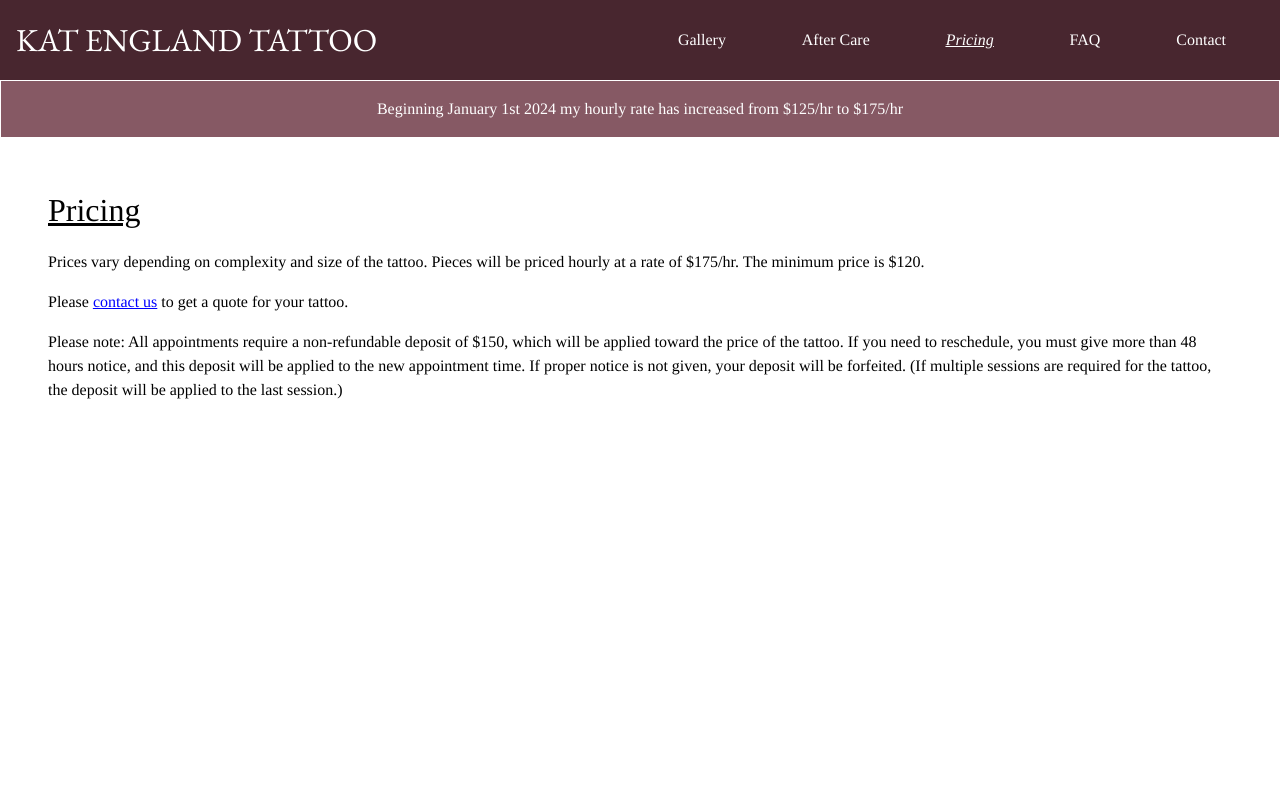
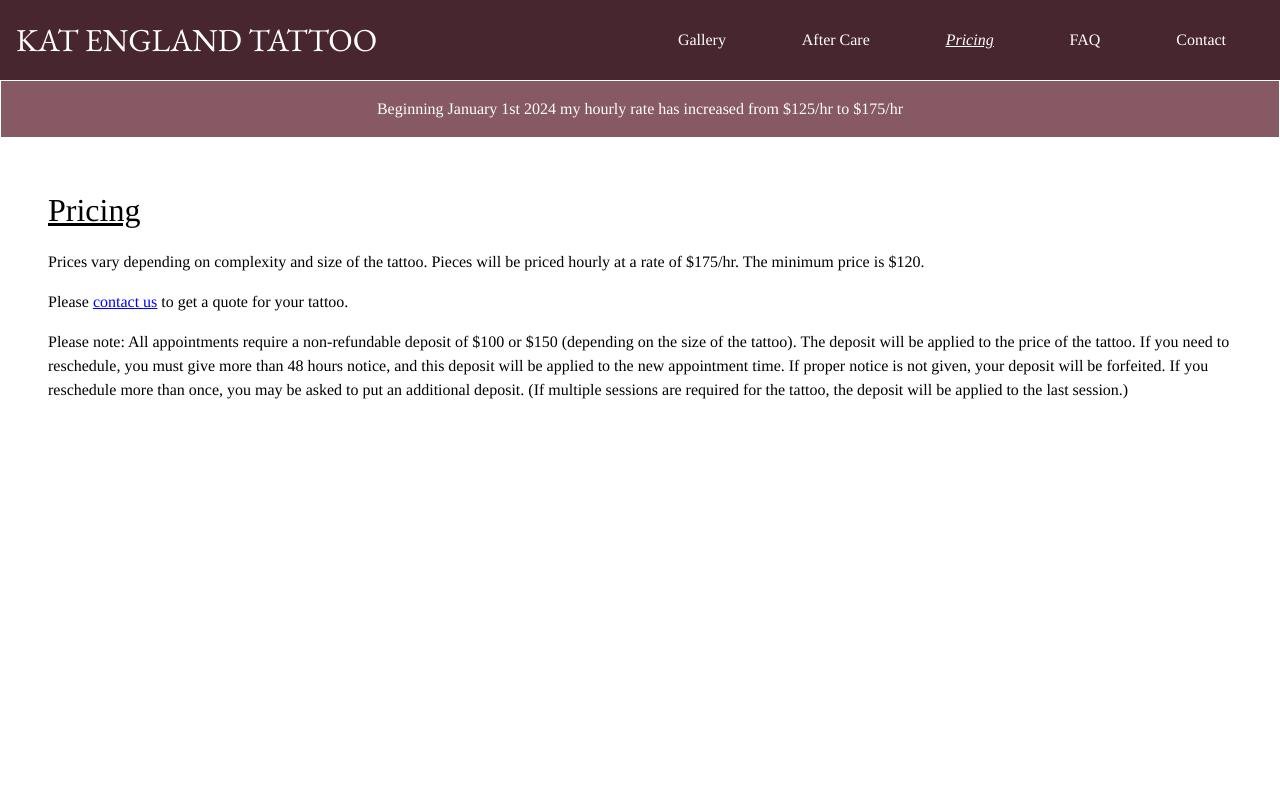
Before and after one commit to llamashock/kat-tattoo, a Next.js app: page /pricing in a window 1280 px wide. Shown: the top 800 px of the page. Built offline with nearby package versions, Linux system fonts and the light colour scheme.

Commit message:
Update pricing details

```diff
--- a/src/pages/pricing.tsx
+++ b/src/pages/pricing.tsx
@@ -18,11 +18,13 @@ const pricing = () => (
       {' to get a quote for your tattoo.'}
     </p>
     <p className={styles.p}>
-      Please note: All appointments require a non-refundable deposit of $150,
-      which will be applied toward the price of the tattoo.
+      Please note: All appointments require a non-refundable deposit of $100 or $150
+      (depending on the size of the tattoo).
+      The deposit will be applied to the price of the tattoo.
       If you need to reschedule, you must give more than 48 hours notice,
       and this deposit will be applied to the new appointment time.
       If proper notice is not given, your deposit will be forfeited.
+      If you reschedule more than once, you may be asked to put an additional deposit.
       (If multiple sessions are required for the tattoo,
       the deposit will be applied to the last session.)
     </p>
```
